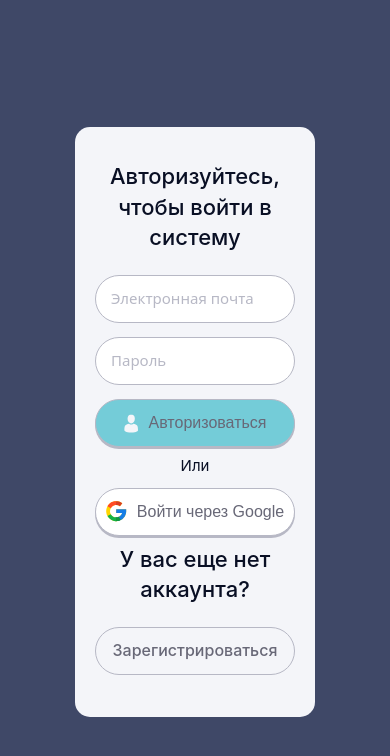
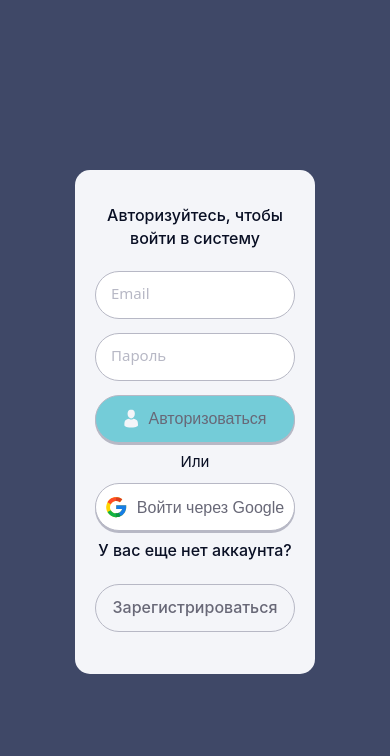
Before and after one commit to PavelLatmentsev/intensive_tasks, a React (Vite) app in the folder intensive/: page /1 in a window 390 px wide. Shown: the top 756 px of the page. Built offline with nearby package versions, Linux system fonts and the light colour scheme; data requests are answered from the project's data file.

Commit message:
add styles, media queries

```diff
--- a/intensive/src/app/components/common/button/Button.module.scss
+++ b/intensive/src/app/components/common/button/Button.module.scss
@@ -1,7 +1,6 @@
 .button {
     width: 100%;
     border-radius: 51px;
-    padding: 10px 135px;
     height: 48px;
     display: flex;
     justify-content: center;
--- a/intensive/src/app/components/ui/loginForm/LoginFrom.tsx
+++ b/intensive/src/app/components/ui/loginForm/LoginFrom.tsx
@@ -33,7 +33,7 @@ const LoginForm = () => {
         error ? <div>{error}</div> : (
             (
                 <form className={styles.loginForm} onSubmit={handleSubmit(onSubmit)}>
-                <Input placeholder="Электронная почта" type="email"	error={errors.login} {...register('login', { required: { value: true, message: 'Заполните email' },  pattern: {
+                <Input placeholder="Email" type="email"	error={errors.login} {...register('login', { required: { value: true, message: 'Заполните email' },  pattern: {
             value: /^[a-zA-Z0-9._-]+@[a-zA-Z0-9.-]+\.[a-zA-Z]{2,17}$/,
             message: "Пожалуйста, введите корректный email!",
           }  })}/>
--- a/intensive/src/app/components/ui/registerForm/RegisterForm.tsx
+++ b/intensive/src/app/components/ui/registerForm/RegisterForm.tsx
@@ -33,7 +33,7 @@ const RegisterForm = () => {
     return (
         error ? <div>{error}</div> : (
         <form className={styles.registerForm} onSubmit={handleSubmit(onSubmit)}>
-            <Input placeholder="Электронная почта" type="email" error={errors.login} {...register('login', { required: { value: true, message: 'Заполните email' }, pattern: {
+            <Input placeholder="Email" type="email" error={errors.login} {...register('login', { required: { value: true, message: 'Заполните email' }, pattern: {
             value: /^[a-zA-Z0-9._-]+@[a-zA-Z0-9.-]+\.[a-zA-Z]{2,17}$/,
             message: "Пожалуйста, введите корректный email!",
           }   })}/>
--- a/intensive/src/app/layouts/authLayout/authLayout.module.scss
+++ b/intensive/src/app/layouts/authLayout/authLayout.module.scss
@@ -91,12 +91,27 @@
     .loginWrapper, .registerWrapper {
       max-width: 500px;
     }
-
+    .login, .register {
+        &__title {
+            font-size: 20px;
+        }
+        &__subtitle {
+            font-size: 20px;
+        }
+    }
   }
 
   @media (max-width: 576px) {
     .loginWrapper, .registerWrapper {
       max-width: 350px;
+    }
+    .login, .register {
+        &__title {
+            font-size: 16px;
+        }
+        &__subtitle {
+            font-size: 16px;
+        }
     }
 
   }
@@ -109,6 +124,12 @@
     }
     .login, .register {
         padding: 34px 20px;
+        &__title {
+            font-size: 16px;
+        }
+        &__subtitle {
+            font-size: 16px;
+        }
     }
 
   }
```
